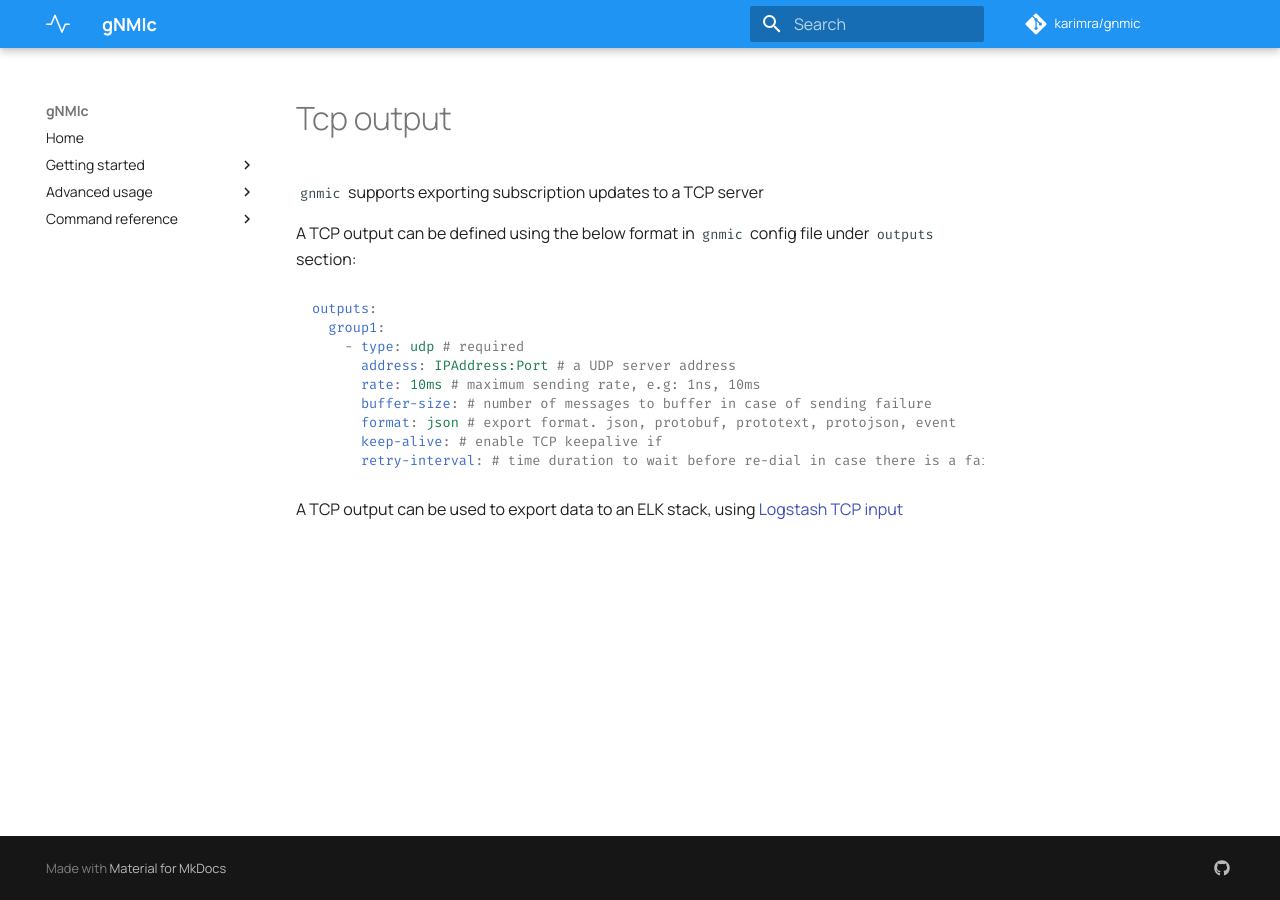
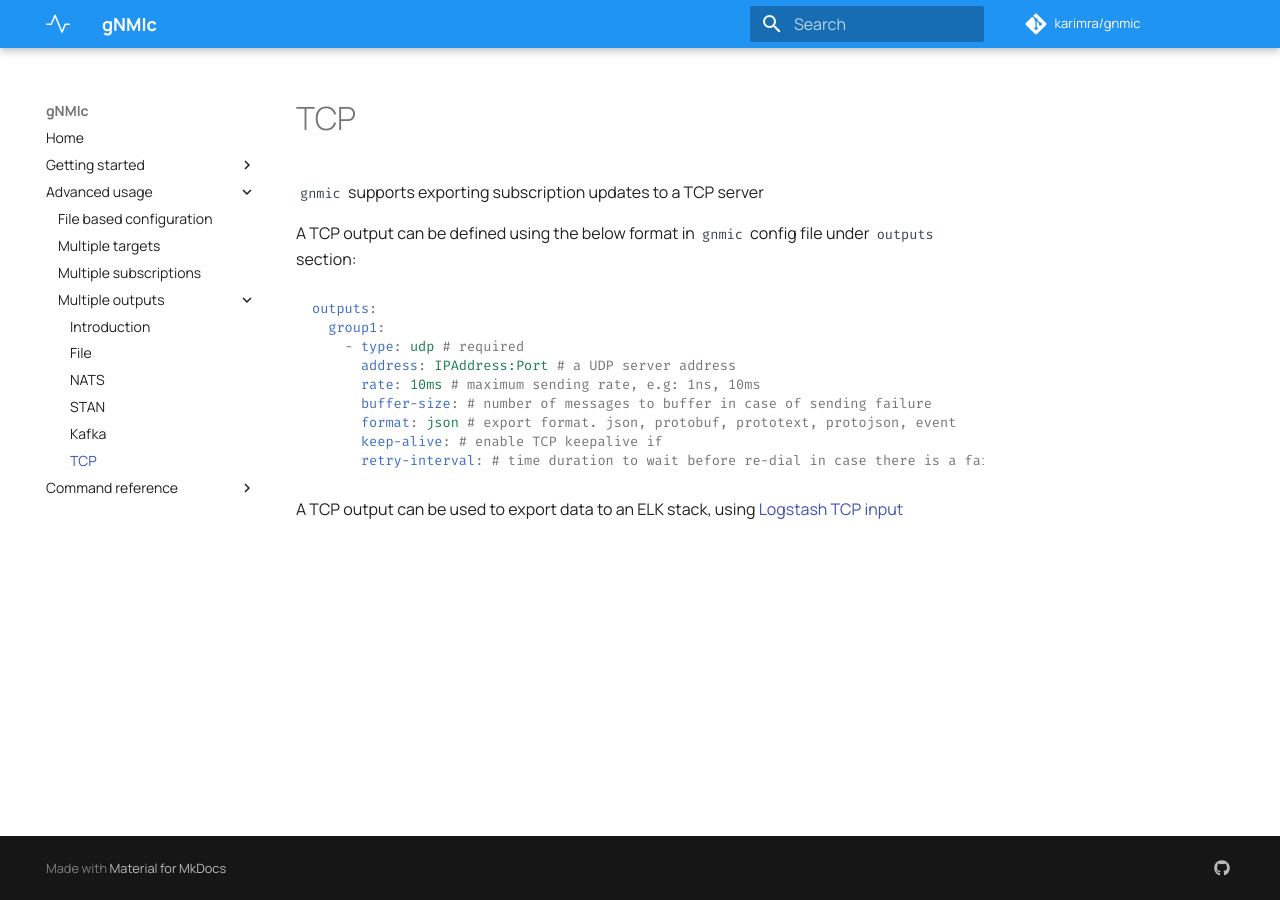
Before and after one commit to openconfig/gnmic, an MkDocs documentation site: the page built from docs/advanced/multi_outputs/tcp_output.md, in a window 1280 px wide. Built offline with MkDocs 1.6.1 and Material for MkDocs 9.7.7, drawn with Linux system fonts in a browser that asks for light colours; comment, search, counter and statistics services are not loaded.

Commit message:
fix path

```diff
--- a/mkdocs.yml
+++ b/mkdocs.yml
@@ -15,7 +15,7 @@
           - NATS: advanced/multi_outputs/nats_output.md
           - STAN: advanced/multi_outputs/stan_output.md
           - Kafka: advanced/multi_outputs/kafka_output.md
-          - TCP: advanced/multi_outputs/TCP_output.md
+          - TCP: advanced/multi_outputs/tcp_output.md
 
   - Command reference:
       - Capabilities: cmd/capabilities.md
```
